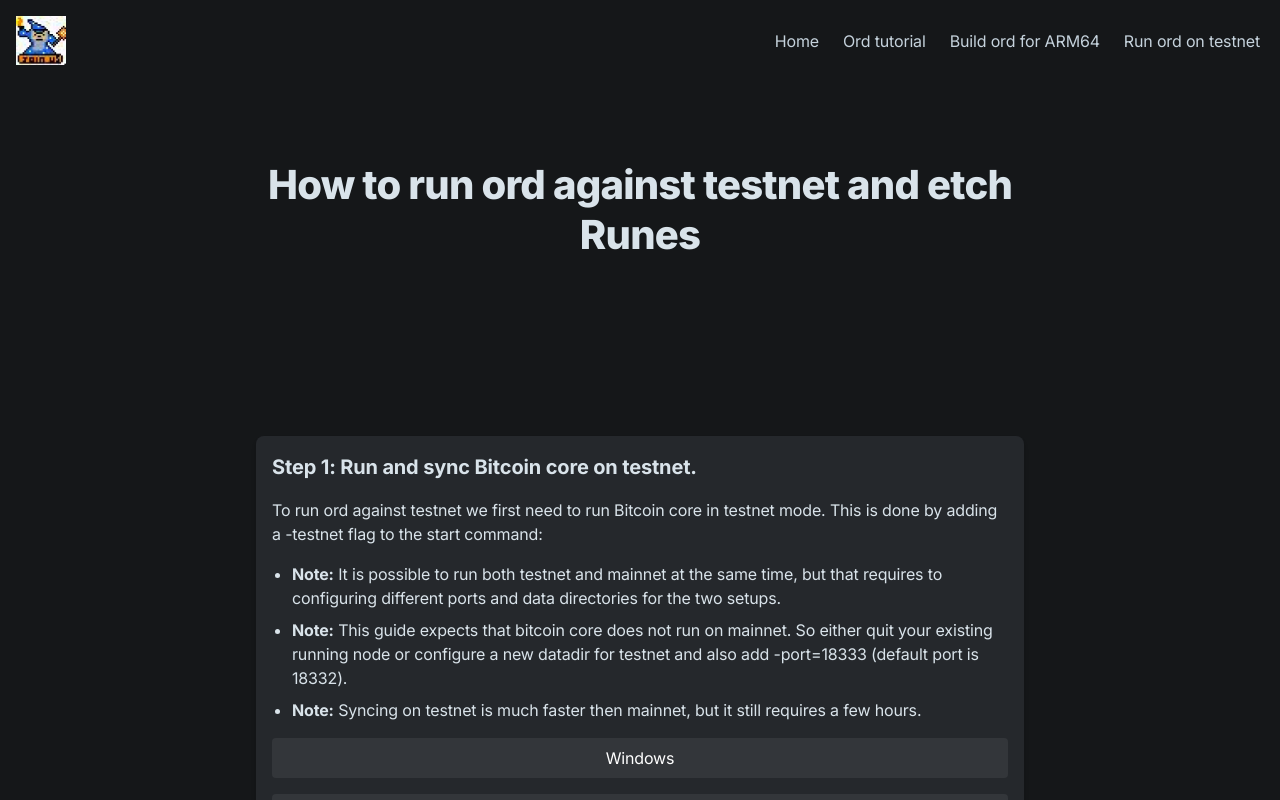
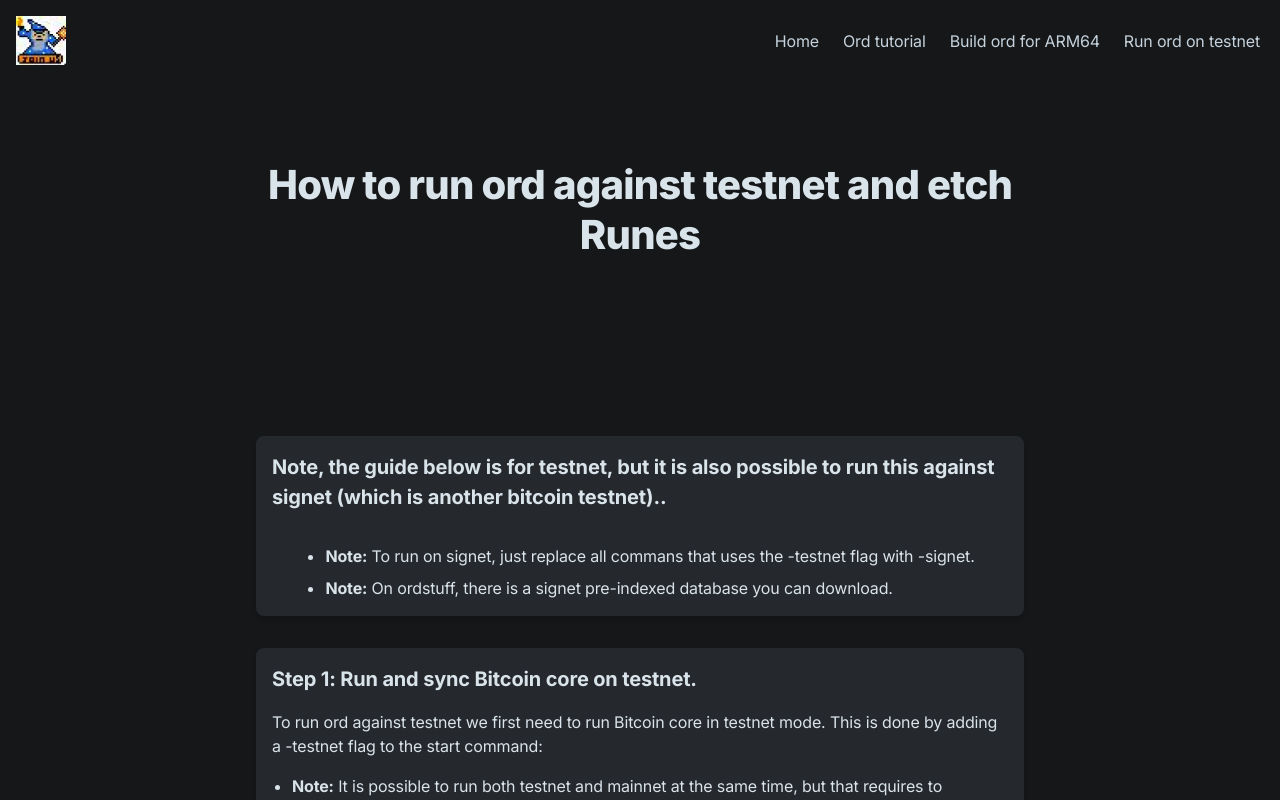
Before and after one commit to ei0haro/ordtutorial, a Next.js app: page /ordtestnet in a window 1280 px wide. Shown: the top 800 px of the page. Built offline with nearby package versions, Linux system fonts and the light colour scheme.

Commit message:
ord 0.17

```diff
--- a/app/(default)/buildord/page.tsx
+++ b/app/(default)/buildord/page.tsx
@@ -14,7 +14,7 @@ export default function OrdinalsGuide() {
             content: 'The Raspberry Pi uses an ARM64 processor, but the official ord client does not release builds for this architecture. So, this guide will show you how to build it yourself.',
             listItems: [
                 '<b>Note:</b> I built this on Ubuntu, using WSL2 on Windows 11. I suppose a clean Linux Distro will work fine as well.',
-                '<b>Note:</b> If you just want to get ord that runs on ARM64, you can download my pre-built it here. <a href="/data/ord-0.16-arm64.zip" target="_blank" rel="noopener noreferrer" style="color: #3490dc; font-weight: bold;">ord-0.16-arm64.zip</a>',
+                '<b>Note:</b> If you just want to get ord that runs on ARM64, you can download my pre-built it here. <a href="/data/ord-0.17.0-aarch64-unknown-linux-gnu.zip" target="_blank" rel="noopener noreferrer" style="color: #3490dc; font-weight: bold;">ord-0.17.0-aarch64-unknown-linux-gnu.zip</a>',
             ],
         },
 
--- a/app/(default)/ord/page.tsx
+++ b/app/(default)/ord/page.tsx
@@ -23,7 +23,7 @@ export default function OrdinalsGuide() {
             listItems: [
                 '<b>Note:</b> Running the server will connect to your bitcoin core node and synchronize ord. You therefore need to specify the data dir of your bitcoin core node (the same folder you specified when starting bitcoin core).',
                 '<b>Note:</b> I usually save the ord database file in the same folder where I keep the ord executable (so I remember where it is), but you can put any dir you want. When upgrading you might need to delete it and re-index.',
-                '<b>Note:</b> The flag --index-runes does not do anything on main net yet, but you can run it now anyways. Later on you need to have it to support Rune commands.',
+
             ],
             windowsContent: 'ord.exe --data-dir C:\\Path\\To\\Ord --bitcoin-data-dir C:\\Path\\To\\BitcoinDataDir --index-runes server',
             linuxContent: './ord --data-dir /path/to/ord --bitcoin-data-dir /path/to/bitcoindatadir --index-runes server',
@@ -57,13 +57,22 @@ export default function OrdinalsGuide() {
             windowsContent: 'ord.exe --data-dir C:\\Path\\To\\Ord --bitcoin-data-dir C:\\Path\\To\\BitcoinDataDir wallet inscribe --destination XVERSE_ORDINALS_ADDRESS --fee-rate 20 --postage 546sat --file C:\\Path\\To\\Your\\File.txt',
             linuxContent: './ord --data-dir /path/to/ord --bitcoin-data-dir /path/to/bitcoindatadir wallet inscribe --destination XVERSE_ORDINALS_ADDRESS --fee-rate 20 --postage 546sat --file /path/to/your/file.txt',
         },
+        {
+            title: 'Step 6: Minting an existing Rune',
+            content: 'Minting a Rune only requires fee and the name of the Rune you want to mint. Note that the command will not work until after the halving.',
+            listItems: [
+                'Note, as of 0.17.0 there is no destination flag, so you mint your Runes to the ord wallet itself. To transfer the Runes you need to use the wallet send command',
+                ],
+            windowsContent: 'ord.exe --data-dir C:\\Path\\To\\Ord --bitcoin-data-dir C:\\Path\\To\\BitcoinDataDir wallet mint --fee-rate 200 --rune "UNCOMMON•GOODS"',
+            linuxContent: './ord --data-dir /path/to/ord --bitcoin-data-dir /path/to/bitcoindatadir wallet mint --fee-rate 200 --rune "UNCOMMON•GOODS"',
+        },
     ];
 
 
     return (
         <section>
 
-            <TopContentSubPages headerText="How to run ord and do basic commands (works for v0.16)" headerBody="Note: This guide requires you to have a bitcoin core node fully synched and running to work"/>
+            <TopContentSubPages headerText="How to run ord and do basic commands (works for v0.17)" headerBody="Note: This guide requires you to have a bitcoin core node fully synched and running to work"/>
 
             <div className="space-y-8 p-4">
                 {steps.map((step, index) => (
--- a/app/(default)/ordtestnet/page.tsx
+++ b/app/(default)/ordtestnet/page.tsx
@@ -19,8 +19,21 @@ const stepsNoInstructions = [
 
     },]
 
+    const startInstructions = [
+        {
+            title: 'Note, the guide below is for testnet, but it is also possible to run this against signet (which is another bitcoin testnet)..',
+            content: '',
+            listItems: [
+                '<b>Note:</b> To run on signet, just replace all commans that uses the -testnet flag with -signet.',
+                '<b>Note:</b> On ordstuff, there is a signet pre-indexed database you can download.',
+
+            ],
+            imageUrl: undefined
+
+        },]
+
     const steps = [
-        {
+    {
             title: 'Step 1: Run and sync Bitcoin core on testnet.',
             content: 'To run ord against testnet we first need to run Bitcoin core in testnet mode. This is done by adding a -testnet flag to the start command:',
             listItems: [
@@ -46,8 +59,8 @@ const stepsNoInstructions = [
                 '<b>Note:</b> Running the server will connect to your bitcoin core node and synchronize ord. You therefore need to specify the data dir of your bitcoin core node (the same folder you specified when starting bitcoin core on the testnet).',
                 '<b>Note:</b> The flag --index-runes is required to sync Runes and use the Rune specific commands.',
             ],
-            windowsContent: 'ord.exe --data-dir D:\\Path\\To\\Ord --bitcoin-data-dir D:\\btc\\data --index-runes --index-runes --testnet server',
-            linuxContent: './ord --data-dir /path/to/ord --bitcoin-data-dir /btc/data --index-runes --index-runes --testnet server',
+            windowsContent: 'ord.exe --data-dir D:\\Path\\To\\Ord --bitcoin-data-dir D:\\btc\\data --index-runes --testnet server',
+            linuxContent: './ord --data-dir /path/to/ord --bitcoin-data-dir /btc/data --index-runes --testnet server',
         },
         {
             title: 'Step 4: Create a wallet',
@@ -88,7 +101,13 @@ const stepsNoInstructions = [
         <section>
 
             <TopContentSubPages headerText="How to run ord against testnet and etch Runes" headerBody=""/>
-
+            <div className="space-y-8 p-4">
+                {startInstructions.map((step, index) => (
+                    <Step key={index} title={step.title} content={step.content}
+                          imageSrc={step.imageUrl}
+                          listItems={step.listItems}/>
+                ))}
+            </div>
             <div className="space-y-8 p-4">
                 {steps.map((step, index) => (
                     <ExpandableStep key={index} title={step.title} content={step.content}
@@ -99,8 +118,8 @@ const stepsNoInstructions = [
             <div className="space-y-8 p-4">
                 {stepsNoInstructions.map((step, index) => (
                     <Step key={index} title={step.title} content={step.content}
-                                   imageSrc={step.imageUrl}
-                                    listItems={step.listItems}/>
+                          imageSrc={step.imageUrl}
+                          listItems={step.listItems}/>
                 ))}
             </div>
         </section>
```
Also changed, not shown: 2 other files (tests, documents, lock files or other folders).
